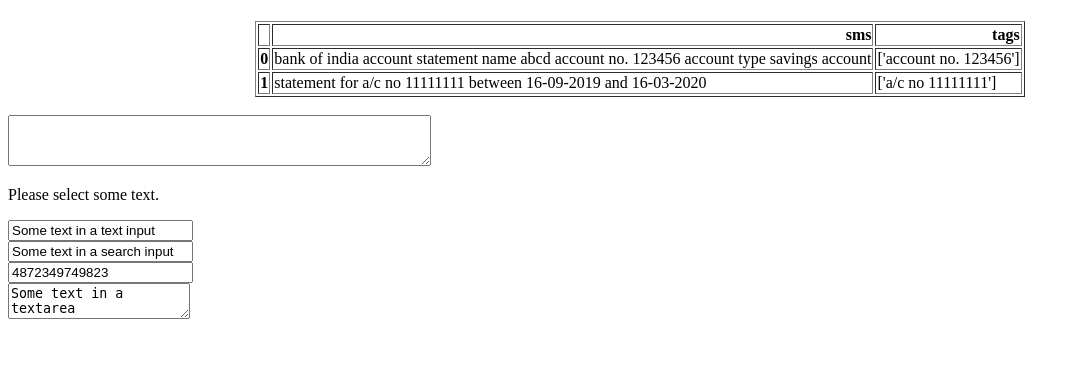
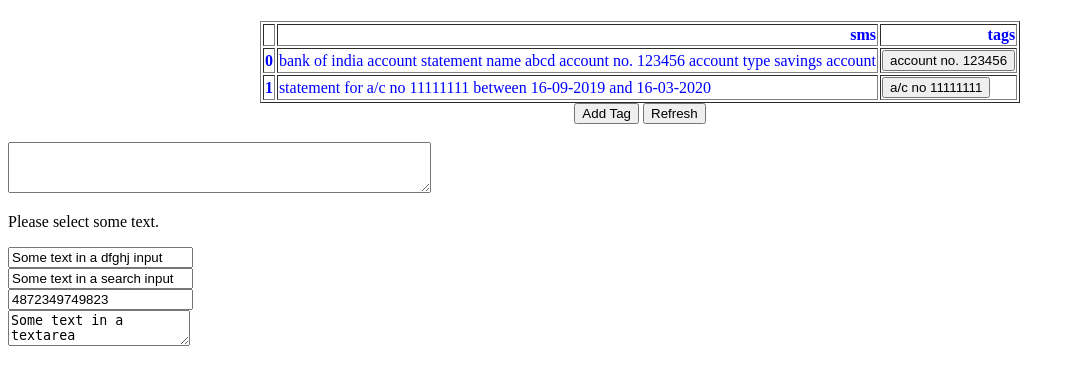
Before and after one commit to joeljosephjin/auto-regex, a Flask app: page /new_data_table in a window 1280 px wide. Shown: the top 385 px of the page, without its empty margins (0-1080 px from the left). Run offline with Flask 2, Linux system fonts and the light colour scheme.

Commit message:
added buttons

```diff
--- a/app.py
+++ b/app.py
@@ -8,8 +8,37 @@ app = Flask(__name__)
 def hello():
     return render_template('index.html')
 
+# make function that mimics to_html
+def table_to_html(df):
+    out = """<table border="1" class="dataframe">
+  <thead>
+    <tr style="text-align: right;">
+      <th></th>"""
+    # get the column names
+    cols = df.columns.to_list()
+    for col in cols:
+        out+=f"      <th>{col}</th>\n"
+    out+="""    </tr>
+  </thead>
+  <tbody>"""
+    for index, row in df.iterrows():
+        out+="\n<tr>\n"
+        out+=f"\n<th>{index}</th>\n"
+        # for i, item in enumerate(row.to_list()):
+        out+=f"\n<td id='row_{index}_col_0'>{row.to_list()[0]}</td>\n"
+        out+=f"\n<td id='row_{index}_col_1'>"
+        for tag in eval(row.to_list()[1]):
+            out+=f"<button>{tag}</buton>"
+        out+="</td>\n"
+        out+=f"\n</tr>\n"
+    out+="""  </tbody>
+</table>"""
+    # print('out:',out)
+    return out
+
 @app.route('/new_data_table')
 def table():
     # converting csv to html
     data = pd.read_csv('data/truth.csv')
-    return render_template('new_data_table.html', tables=[data.to_html()], titles=[''])
+    # return render_template('new_data_table.html', tables=[data.to_html()], titles=[''])
+    return render_template('new_data_table.html', tables=[table_to_html(data)], titles=[''])
--- a/templates/new_data_table.html
+++ b/templates/new_data_table.html
@@ -3,22 +3,65 @@
 	<head>
 		<title> New Data </title>
         <script>
+
+function colorTagText(row){
+    // row = 0;
+    row_col0 = "row_"+row+"_col_0"
+    row_col1 = "row_"+row+"_col_1"
+    sms_text = document.getElementById(row_col0).innerHTML;
+    // remove previous colors
+    sms_text = sms_text.replaceAll('<font color="red">',"").replaceAll("</font>","")
+    tag_text = document.getElementById(row_col1).innerHTML;
+    tag_text = tag_text.replaceAll("<button>","").replaceAll("</button>","");
+    tag_texts = tag_text.split(',');
+    // alert(sms_text);
+    sms_text = sms_text.replaceAll(tag_texts, "<font color='red'>"+tag_texts+"</font>");
+    // alert(sms_text);
+    document.getElementById(row_col0).innerHTML = sms_text
+//     for (String tag : tag_texts) {
+//         sms_text = sms_text.replace(tag, "<font color='blue'>"+tag+"</font>");
+//         alert(sms_text);
+//     }
+
+}
+
+function colorAllRows(){
+    let ln = document.getElementsByTagName('td').length/2;
+    console.log('no. of rows in table:'+ln);
+    for (let i = 0; i < ln; i++) {
+        colorTagText(i);
+    }
+}
+
 function getSelectionText() {
     var text = "";
     if (window.getSelection) {
-        text = window.getSelection().toString();
+        getsel = window.getSelection();
+        text = getsel.toString();
+        // console.log(getsel);
     } else if (document.selection && document.selection.type != "Control") {
-        text = document.selection.createRange().text;
+        getsel = document.selection;
+        text = getsel.selection.createRange().text;
+        // console.log(getsel);
     }
-    return text;
+    return [text, getsel.anchorNode.parentElement.id];
 }
-            document.onmouseup = document.onkeyup = document.onselectionchange = function() {
-  document.getElementById("sel").value = getSelectionText();
-};
+
+function addTagToRow(){
+    let values = getSelectionText();
+    text = values[0];
+    id = values[1];
+    row = id[4];
+    row_col0 = "row_"+row+"_col_0";
+    row_col1 = "row_"+row+"_col_1";
+    document.getElementById(row_col1).innerHTML = "<button>"+text+"</button>";
+}
+
+
         </script>
 	</head>
 	<body>
-		<div align="center">
+		<div align="center" id="tables_row">
 			<table>
 				<h1>
 				<!--Displaying the converted table-->
@@ -28,12 +71,14 @@ function getSelectionText() {
 					{% endfor %}
 				</h1>
 			</table>
+            <button id='add_tag_button' onclick="addTagToRow()">Add Tag</button>
+            <button id='refresh_button' onclick="colorAllRows()">Refresh</button>
 		</div>
 
         <br>
         <textarea id="sel" rows="3" cols="50"></textarea>
         <p>Please select some text.</p>
-        <input value="Some text in a text input">
+        <input value="Some text in a dfghj input">
         <br>
         <input type="search" value="Some text in a search input">
         <br>
@@ -41,4 +86,11 @@ function getSelectionText() {
         <br>
         <textarea>Some text in a textarea</textarea>
 	</body>
+    <script>
+        document.getElementById("tables_row").style.color = "blue";
+// document.onmouseup = document.onkeyup = document.onselectionchange = function() {
+// document.onmousedown = function() {
+//   document.getElementById("row_0_col_1").innerHTML = "['"+getSelectionText()+"']";
+// };
+        </script>
 </html>
```
Also changed, not shown: README.md.
